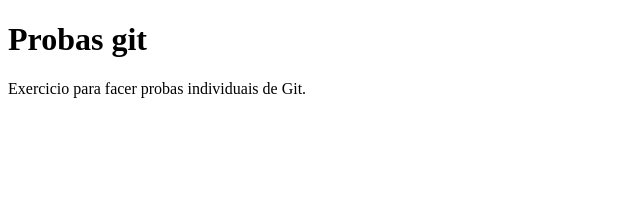
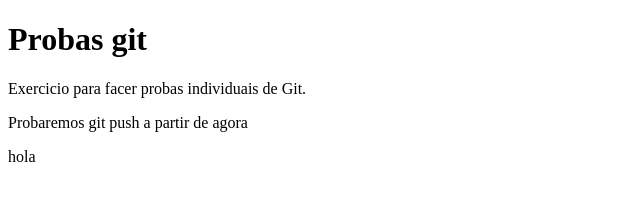
Before and after one commit to zeroseisdesign/probas-git, a plain HTML site: page index.html in a window 1280 px wide. Shown: the whole page, without its empty margins (0-640 px from the left). Drawn offline with Linux system fonts and the light colour scheme.

Commit message:
Novo pçarrafo

```diff
--- a/index.html
+++ b/index.html
@@ -10,6 +10,8 @@
 <body>
     <h1>Probas git</h1>
     <p>Exercicio para facer probas individuais de Git.</p>
+    <p>Probaremos git push a partir de agora</p>
+    hola
 </body>
 
 </html>
```
